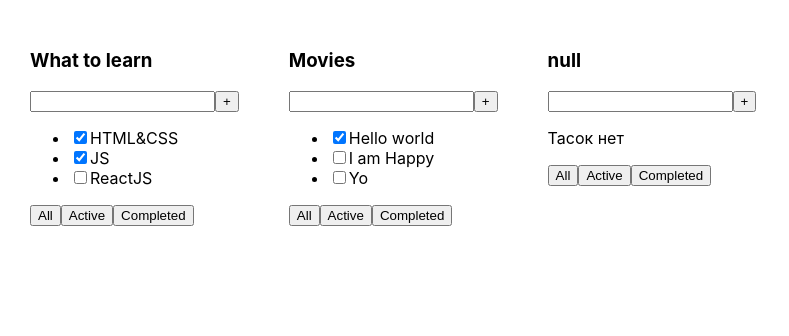
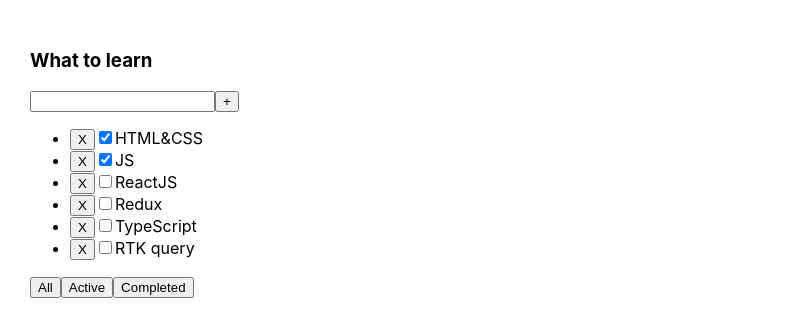
Before and after one commit to Anton-Osip/ToDoList, a React (Create React App) app: page / in a window 1280 px wide. Shown: the top 336 px of the page, without its empty margins (0-789 px from the left). Built offline with nearby package versions, Linux system fonts and the light colour scheme.

Commit message:
Спринт 01, неделя 2

```diff
--- a/src/App.tsx
+++ b/src/App.tsx
@@ -1,36 +1,49 @@
-import React from 'react';
+import React, {useState} from 'react';
 import './App.css';
 import {TasksType, TodoList} from "./TodoList";
 
+export type FilteredType = 'All' | 'Active' | 'Completed'
+
 function App() {
+    const [tasks, setTasks] = useState<TasksType[]>([
+        {id: 1, title: 'HTML&CSS', isDone: true},
+        {id: 2, title: 'JS', isDone: true},
+        {id: 3, title: 'ReactJS', isDone: false},
+        {id: 4, title: 'Redux', isDone: false},
+        {id: 5, title: 'TypeScript', isDone: false},
+        {id: 6, title: 'RTK query', isDone: false},
+    ]);
 
-    const tasks1: TasksType[] = [{id: 1, title: 'HTML&CSS', isDone: true}, {id: 2, title: 'JS', isDone: true}, {
-        id: 3,
-        title: 'ReactJS',
-        isDone: false
-    },]
-    const tasks2: TasksType[] = [{id: 1, title: 'Hello world', isDone: true}, {
-        id: 2,
-        title: 'I am Happy',
-        isDone: false
-    }, {
-        id: 3,
-        title: 'Yo',
-        isDone: false
-    },]
-    const tasks3: TasksType[] = []
+    const removeTask = (id: number) => {
+        setTasks(tasks.filter((task) => task.id !== id));
+    }
 
-    const title1 = "What to learn"
-    const title2 = 'Movies'
-    const title3 = 'null'
+    const [filter, setFilter] = useState<FilteredType>('All')
+
+    const changeFilter = (type: FilteredType) => {
+        setFilter(type)
+    }
+
+    const filteredFoo = () => {
+        switch (filter) {
+            case 'All':return tasks;
+            case 'Active':return tasks.filter((task) => !task.isDone)
+            case 'Completed':return tasks.filter((task) => task.isDone)
+        }
+    }
+
+    const filteredTasksForMap=filteredFoo()
 
     return (
         <div className = "App">
-            <TodoList title = {title1} tasks = {tasks1}/>
-            <TodoList title = {title2} tasks = {tasks2}/>
-            <TodoList title = {title3} tasks = {tasks3}/>
+            <TodoList
+                title = {"What to learn"}
+                tasks = {filteredTasksForMap}
+                removeTask = {removeTask}
+                changeFilter = {changeFilter}
+            />
         </div>
-    );
+    )
 }
 
 export default App;
--- a/src/Button.tsx
+++ b/src/Button.tsx
@@ -2,6 +2,6 @@ import React, {ButtonHTMLAttributes} from "react";
 
 type ButtonProps = ButtonHTMLAttributes<HTMLButtonElement>;
 
-export const Button=({title}:ButtonProps)=>{
-    return (<button>{title}</button>)
+export const Button = ({title, onClick}: ButtonProps) => {
+    return (<button onClick = {onClick}>{title}</button>)
 }
--- a/src/Task.tsx
+++ b/src/Task.tsx
@@ -1,11 +1,19 @@
 import React from "react";
 import {TasksType} from "./TodoList";
+import {Button} from "./Button";
 
-export const Task = ({id, title, isDone}: TasksType) => {
+type TaskType = {
+    task: TasksType
+    removeTask: (id: number) => void
+}
+
+export const Task = ({task, removeTask}: TaskType) => {
     return (
         <li>
-            <input type = "checkbox" checked = {isDone}/>
-            <span>{title}</span>
+            <Button title = {'X'} onClick = {() => removeTask(task.id)}/>
+            <input type = "checkbox" checked = {task.isDone}/>
+            <span>{task.title}</span>
+
         </li>)
 
 }
--- a/src/TodoList.tsx
+++ b/src/TodoList.tsx
@@ -1,16 +1,30 @@
-import React from "react";
+import React, {useState} from "react";
 import {Task} from "./Task";
 import {Button} from "./Button";
+import {FilteredType} from "./App";
 
-export type TasksType = { id: number, title: string, isDone: boolean }
-type PropsType = { title: string, tasks: TasksType[] }
+export type TasksType = {
+    id: number
+    title: string
+    isDone: boolean
+}
 
-export function TodoList({title, tasks}: PropsType) {
+type PropsType = {
+    title: string
+    tasks: TasksType[]
+    removeTask: (id: number) => void
+    changeFilter: (title: FilteredType) => void
+}
+
+export function TodoList({title, tasks, removeTask,changeFilter }: PropsType) {
+
+
+
     const MapedTasks = (!tasks.length ?
         <p>Тасок нет</p> :
         <ul>
             {tasks.map((task) => {
-                return (<Task key = {task.id} {...task} />
+                return (<Task key = {task.id} task = {task} removeTask = {removeTask}/>
                 )
             })}
         </ul>)
@@ -24,9 +38,15 @@ export function TodoList({title, tasks}: PropsType) {
             </div>
             {MapedTasks}
             <div>
-                <Button title = "All"/>
-                <Button title = "Active"/>
-                <Button title = "Completed"/>
+                <Button title = "All" onClick = {() => {
+                    changeFilter('All')
+                }}/>
+                <Button title = "Active" onClick = {() => {
+                    changeFilter('Active')
+                }}/>
+                <Button title = "Completed" onClick = {() => {
+                    changeFilter('Completed')
+                }}/>
             </div>
         </div>
     )
```
